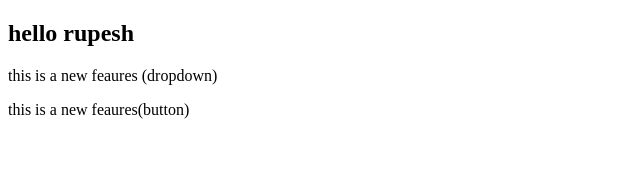
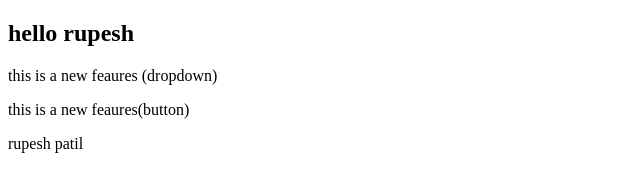
Before and after one commit to iam-rupesh/demo1_r, a plain HTML site: page index.html in a window 1280 px wide. Shown: the full height of the page, 0-640 px from the left. Drawn offline with Linux system fonts and the light colour scheme.

Commit message:
name added

```diff
--- a/index.html
+++ b/index.html
@@ -11,6 +11,6 @@
     <p>this is a new feaures (dropdown)</p>
 
     <p>this is a new feaures(button)</p>
-
+    <p>rupesh patil</p>
 </body>
 </html>
```
